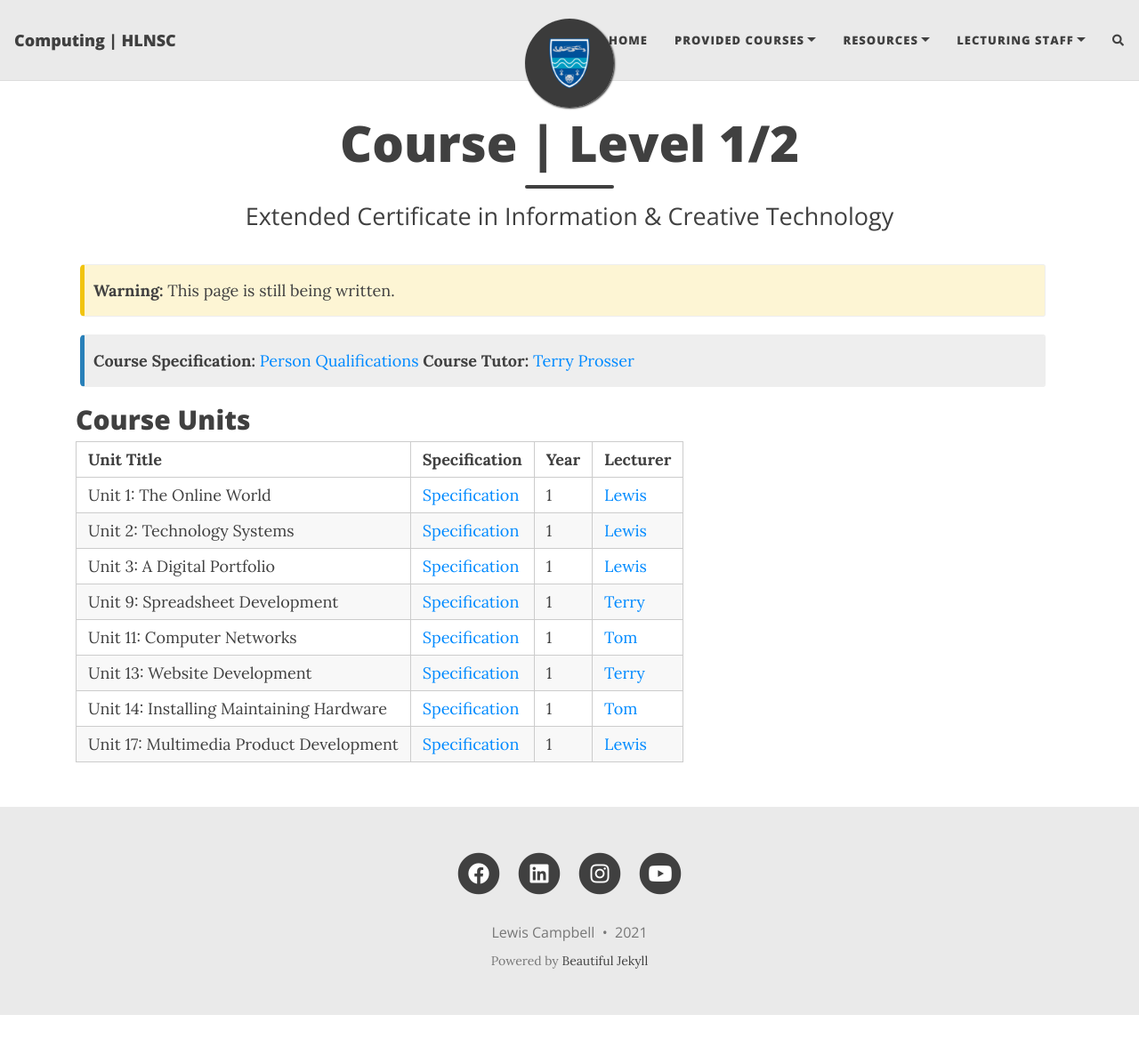
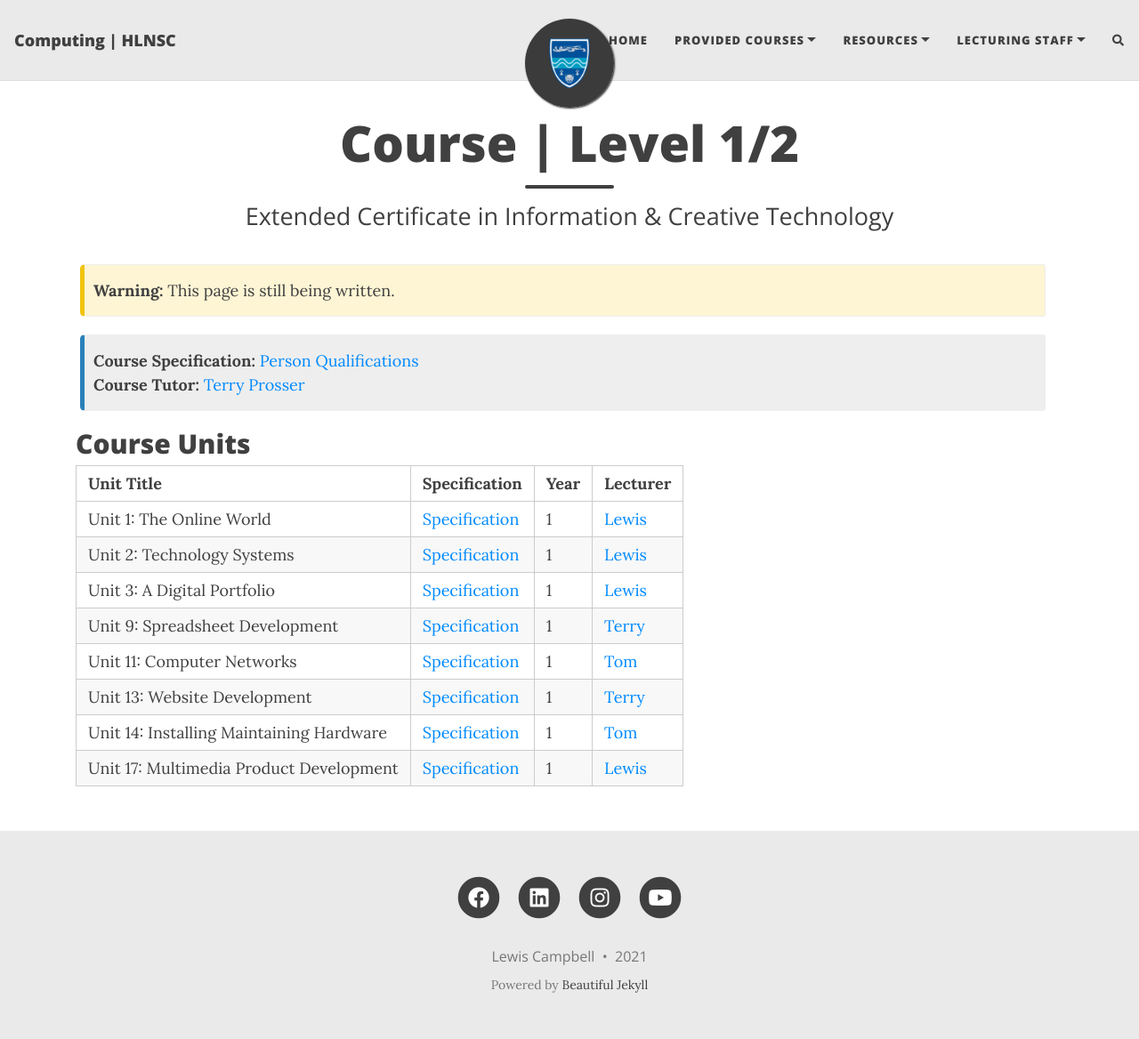
Before and after one commit to Computing-HLNSC/computing-hlnsc.github.io, a Jekyll site: the page built from course_level2.md, in a window 1280 px wide and 1168 px high. Shown: the whole window at 89% size. Built offline with Jekyll 4.4.1, drawn with Linux system fonts in a browser that asks for light colours; nearby versions of some CDN libraries; comment, search, counter and statistics services are not loaded.

```diff
--- a/course_level2.md
+++ b/course_level2.md
@@ -9,7 +9,7 @@ subtitle: Extended Certificate in Information & Creative Technology
 
 {: .box-note}
 **Course Specification:** [Person Qualifications](https://qualifications.pearson.com/content/dam/pdf/BTEC-Firsts/Information-and-Creative-Technology/2012/Specification-and-sample-assessments/9781446936573_BTECFIRST_L12_CEC_ICT_Iss3.pdf)
-**Course Tutor:** [Terry Prosser](staff_terryprosser)
+<br>**Course Tutor:** [Terry Prosser](staff_terryprosser)
 
 ## Course Units
 
```
